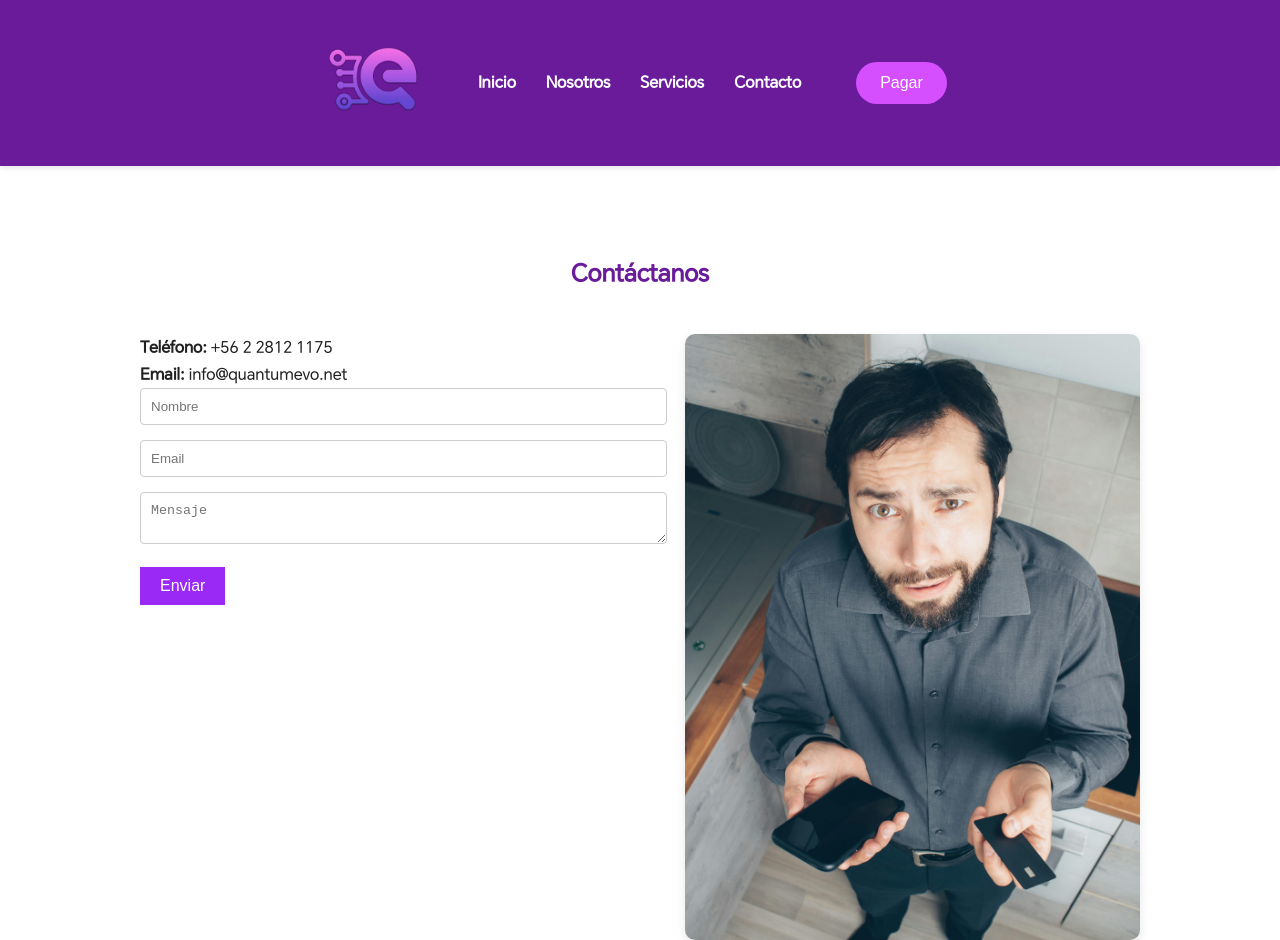
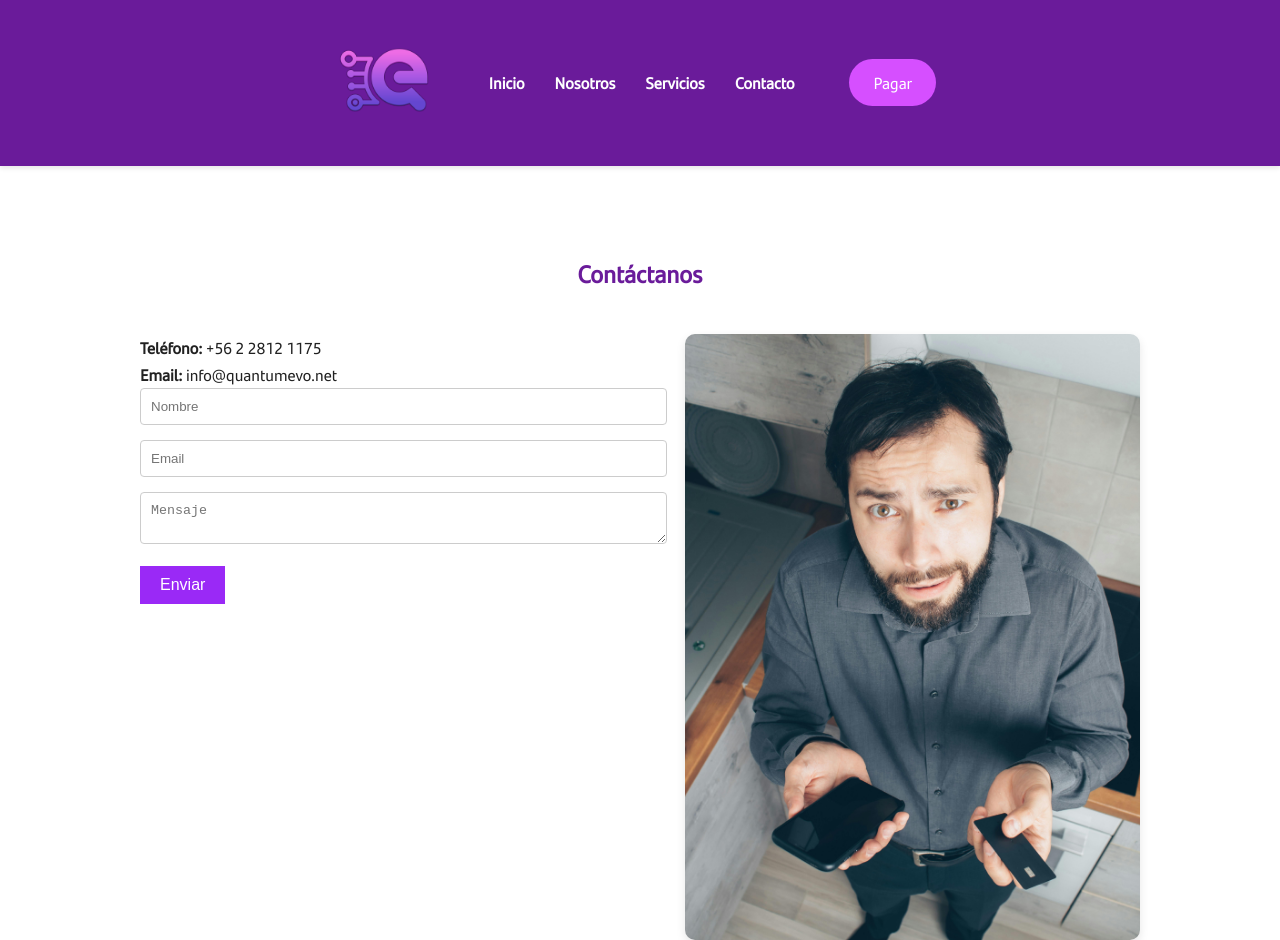
Before and after one commit to tian98pc/WebQEvo.net, a plain HTML site: page contacto.html in a window 1280 px wide. Shown: the top 940 px of the page. Drawn offline with Linux system fonts and the light colour scheme.

Commit message:
Version 4

```diff
--- a/contacto.html
+++ b/contacto.html
@@ -4,6 +4,7 @@
     <meta charset="UTF-8">
     <meta name="viewport" content="width=device-width, initial-scale=1.0">
     <title>Quantum Evolution SpA</title>
+    <link rel="icon" href="pictures/logo.png" type="image/png">
     <link rel="stylesheet" href="styles.css">
     <!-- Font Awesome -->
     <link rel="stylesheet" href="https://cdnjs.cloudflare.com/ajax/libs/font-awesome/6.5.0/css/all.min.css">
--- a/styles.css
+++ b/styles.css
@@ -15,7 +15,7 @@ body {
 /* Cargar fuente personalizada */
 @font-face {
     font-family: 'MiFuente';
-    src: url('HONORSans-Regular.ttf') format('truetype');
+    src: url('ttf/Santander-Regular.ttf') format('truetype');
     font-weight: normal;
     font-style: normal;
 }
@@ -137,7 +137,8 @@ header {
 
 .pay-button a {
     color: #fff;
-    text-decoration: none;
+    text-decoration:none;
+    font-family: 'MiFuente', sans-serif;
     display: block;
 }
 
```
Also changed, not shown: index.html (+1 -0 lines), nosotros.html (+1 -0 lines), servicios.html (+1 -0 lines), ttf/HONORSans-Regular.ttf (renamed from HONORSans-Regular.ttf), ttf/Santander-Regular.ttf (added).
